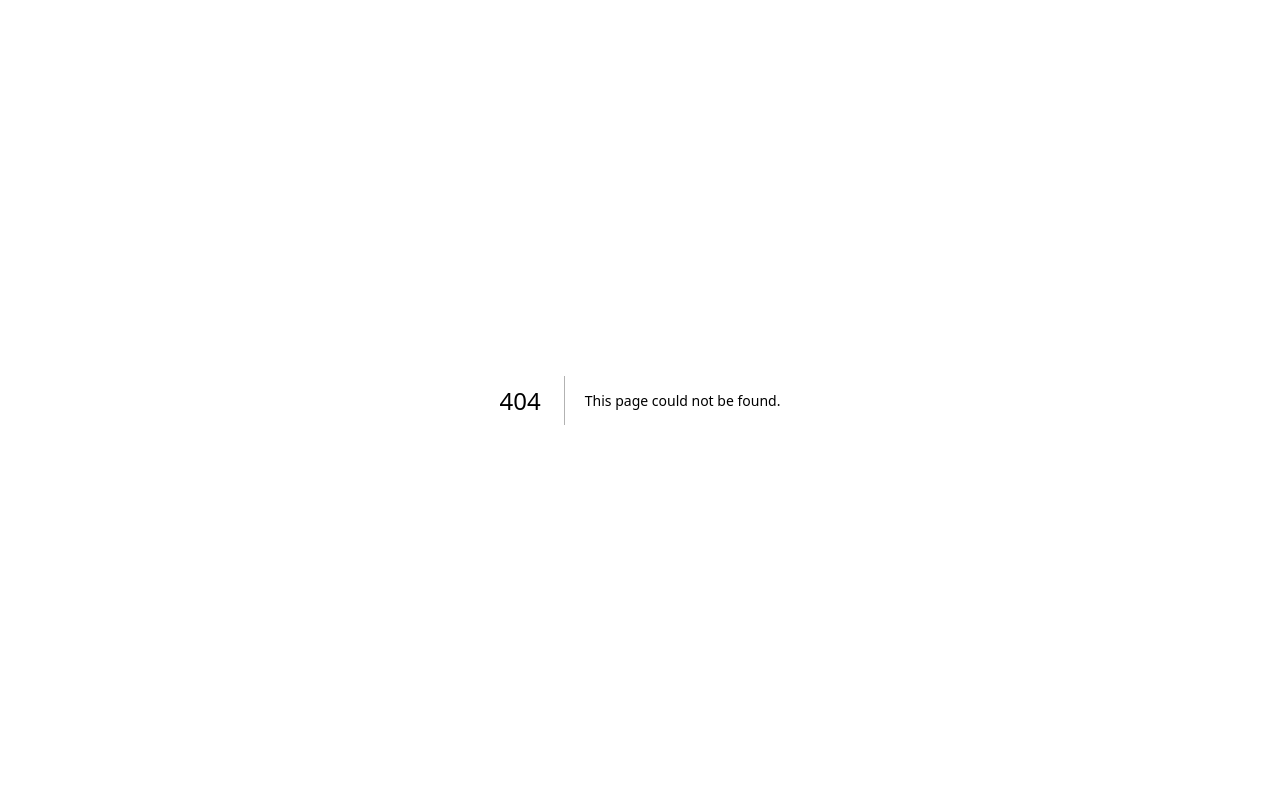
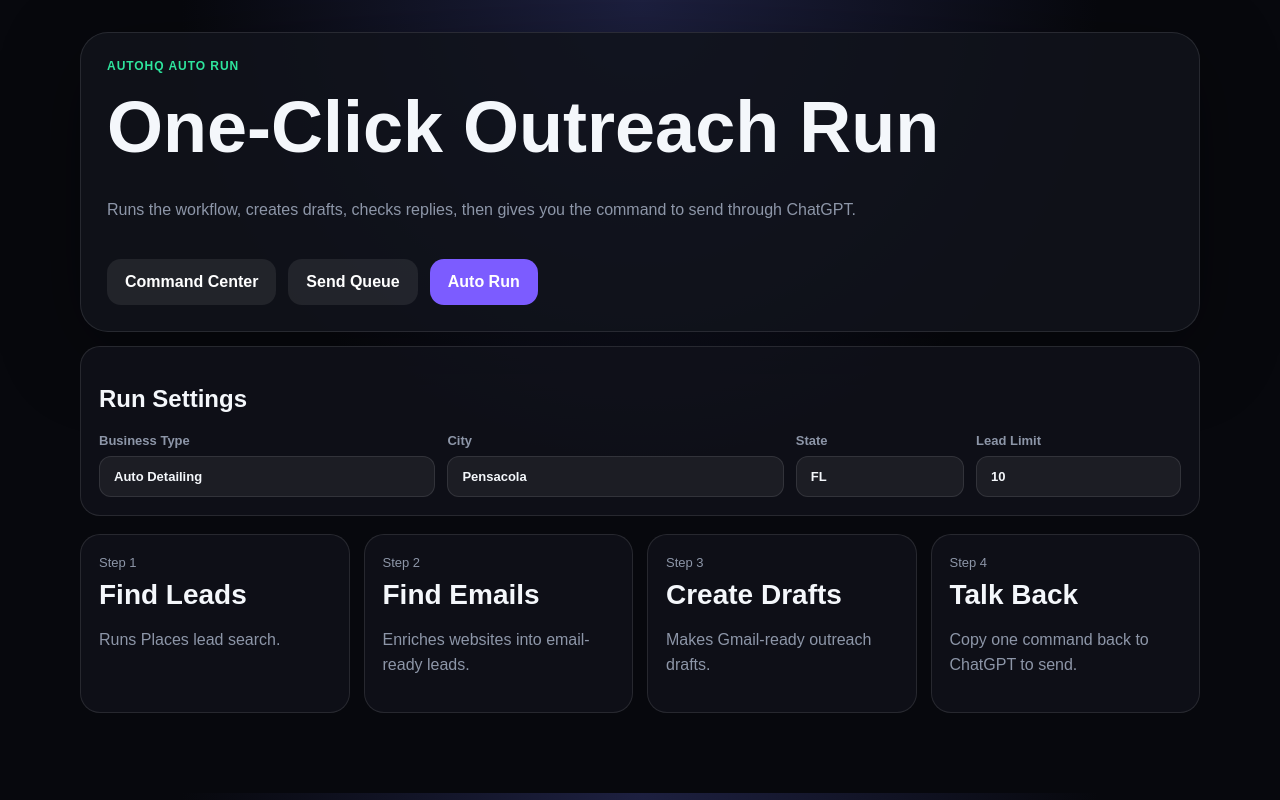
Before and after one commit to GCreative850/auto, a Next.js app: page /auto-run in a window 1280 px wide. Before the commit this address had no page. Built offline with nearby package versions, Linux system fonts and the light colour scheme.

Commit message:
Add Auto Run command handoff page

```diff
--- /dev/null
+++ b/app/auto-run/page.tsx
@@ -0,0 +1,98 @@
+"use client";
+
+import { useMemo, useState } from "react";
+
+type RunResult = {
+  ok?: boolean;
+  error?: string;
+  results?: {
+    leads?: unknown;
+    emails?: unknown;
+    drafts?: { createdCount?: number };
+    scan?: { scanned?: number; detectedCount?: number };
+  };
+};
+
+export default function AutoRunPage() {
+  const [niche, setNiche] = useState("Auto Detailing");
+  const [city, setCity] = useState("Pensacola");
+  const [state, setState] = useState("FL");
+  const [limit, setLimit] = useState("10");
+  const [busy, setBusy] = useState(false);
+  const [result, setResult] = useState<RunResult | null>(null);
+  const [message, setMessage] = useState("");
+
+  const sendCommand = useMemo(() => {
+    const count = result?.results?.drafts?.createdCount || limit;
+    return `AutoHQ ran ${niche} in ${city}, ${state} and created drafts. Send the next ${count} Gmail drafts now. If one blocks, keep retrying one-by-one until the draft queue is clear.`;
+  }, [city, limit, niche, result, state]);
+
+  async function runAuto() {
+    try {
+      setBusy(true);
+      setMessage("Running lead finder, email enrichment, draft creation, and reply checker...");
+      setResult(null);
+      const res = await fetch("/api/automation/custom", {
+        method: "POST",
+        headers: { "Content-Type": "application/json" },
+        body: JSON.stringify({ niche, city, state, limit: Number(limit) || 10 })
+      });
+      const data = await res.json();
+      setResult(data);
+      if (!res.ok || !data.ok) throw new Error(data.error || "Auto Run failed");
+      setMessage("Auto Run finished. Copy the ChatGPT send command and paste it back into ChatGPT.");
+    } catch (error) {
+      setMessage(error instanceof Error ? error.message : "Auto Run failed");
+    } finally {
+      setBusy(false);
+    }
+  }
+
+  async function copyCommand() {
+    await navigator.clipboard.writeText(sendCommand);
+    setMessage("Copied. Paste it into ChatGPT to send the drafts.");
+  }
+
+  return (
+    <main className="container">
+      <section className="hero">
+        <div className="kicker">AutoHQ Auto Run</div>
+        <h1>One-Click Outreach Run</h1>
+        <p>Runs the workflow, creates drafts, checks replies, then gives you the command to send through ChatGPT.</p>
+        <div className="actions">
+          <a className="secondary" href="/command-center">Command Center</a>
+          <a className="secondary" href="/send-queue">Send Queue</a>
+          <button className="primary button-reset" disabled={busy} onClick={runAuto}>{busy ? "Running..." : "Auto Run"}</button>
+        </div>
+        {message ? <p className={result?.ok ? "success" : "error"}>{message}</p> : null}
+      </section>
+
+      <section className="card finder-card">
+        <h2>Run Settings</h2>
+        <div className="finder-form">
+          <label>Business Type<input value={niche} onChange={(event) => setNiche(event.target.value)} /></label>
+          <label>City<input value={city} onChange={(event) => setCity(event.target.value)} /></label>
+          <label>State<input value={state} onChange={(event) => setState(event.target.value)} /></label>
+          <label>Lead Limit<input value={limit} onChange={(event) => setLimit(event.target.value)} /></label>
+        </div>
+      </section>
+
+      <section className="grid">
+        <div className="card"><span>Step 1</span><strong>Find Leads</strong><p>Runs Places lead search.</p></div>
+        <div className="card"><span>Step 2</span><strong>Find Emails</strong><p>Enriches websites into email-ready leads.</p></div>
+        <div className="card"><span>Step 3</span><strong>Create Drafts</strong><p>Makes Gmail-ready outreach drafts.</p></div>
+        <div className="card"><span>Step 4</span><strong>Talk Back</strong><p>Copy one command back to ChatGPT to send.</p></div>
+      </section>
+
+      {result?.ok ? (
+        <section className="card">
+          <h2>ChatGPT Send Command</h2>
+          <div className="item">
+            <p>{sendCommand}</p>
+            <button className="primary button-reset small" onClick={copyCommand}>Copy Send Command</button>
+          </div>
+        </section>
+      ) : null}
+    </main>
+  );
+}
```
